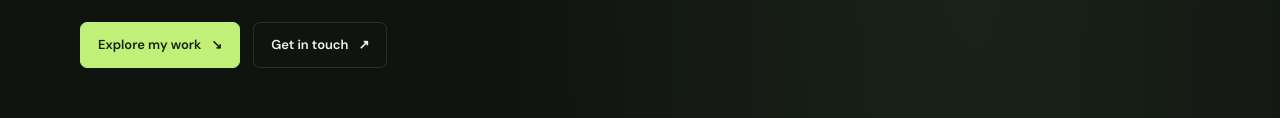
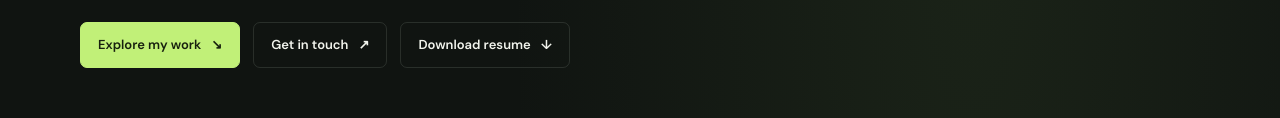
Before and after one commit to mithlesh6639/MithleshPortfolio, a plain HTML site: page index.html in a window 1280 px wide. Shown: the part 639-757 px from the top of the page. Drawn offline with nearby package versions, Linux system fonts and the light colour scheme.

Commit message:
Add downloadable resume
This change adds the portfolio owner's resume as a PDF asset and exposes it from the landing page with a new Download resume button in the hero section. The resume is available for direct download with a cleaner file name for sharing and convenience.

```diff
--- a/index.html
+++ b/index.html
@@ -311,6 +311,7 @@
           <div class="hero-actions">
             <a class="button button-primary" href="#projects">Explore my work <span aria-hidden="true">↘</span></a>
             <a class="button" href="mailto:mithlesh6639@gmail.com">Get in touch <span aria-hidden="true">↗</span></a>
+            <a class="button" href="MITHLESH%20RAHANGDALE.pdf" download="Mithlesh-Rahangdale-Resume.pdf">Download resume <span aria-hidden="true">↓</span></a>
           </div>
           <div class="hero-meta">
             <span>
```
Also changed, not shown: 1 other file.
